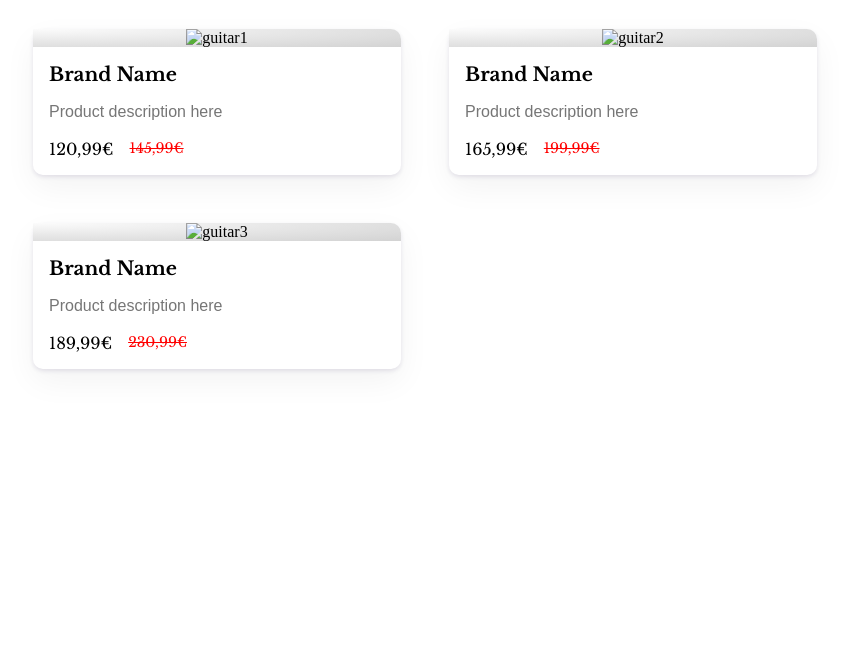
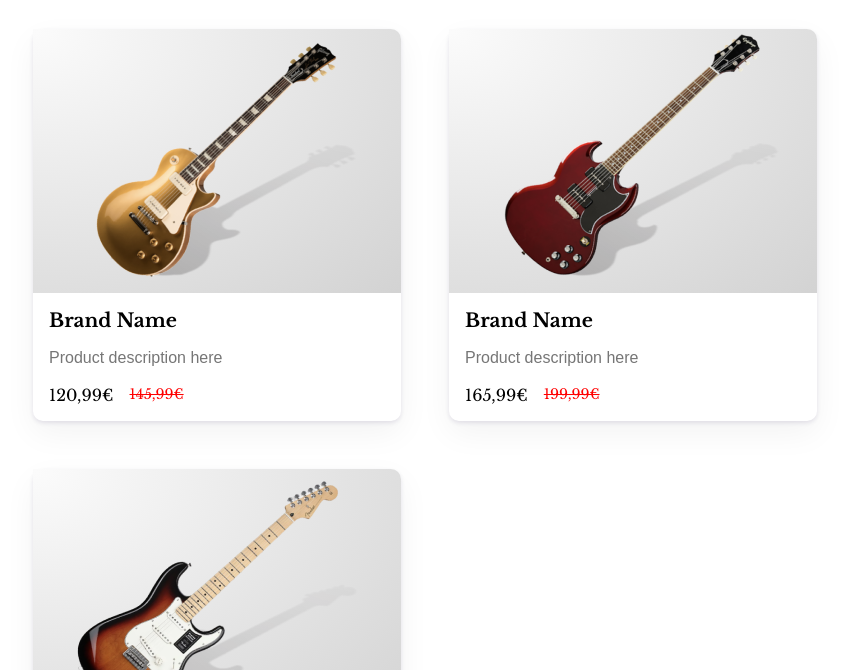
Before and after one commit to abbosaliy/BEM-aufgabe-Modul-7, a website: page index.html in a window 1280 px wide. Shown: the part 130-800 px from the top of the page, without its empty margins (23-875 px from the left). Drawn offline with nearby package versions, Linux system fonts and the light colour scheme; the site is published under a folder, as on GitHub Pages, so addresses that start at the root find nothing.

Commit message:
fixed an error impoting images

```diff
--- a/index.html
+++ b/index.html
@@ -12,7 +12,7 @@
       <div class="product-section">
         <div class="card">
           <div class="card-image">
-            <img src="/card_images/guitar1.png" alt="guitar1" />
+            <img src="card_images/guitar1.png" alt="guitar1" />
           </div>
           <div class="card-info">
             <span class="card-title">Brand Name</span>
@@ -25,7 +25,7 @@
         </div>
         <div class="card">
           <div class="card-image">
-            <img src="/card_images/guitar2.png" alt="guitar2" />
+            <img src="card_images/guitar2.png" alt="guitar2" />
           </div>
           <div class="card-info">
             <span class="card-title">Brand Name</span>
@@ -38,7 +38,7 @@
         </div>
         <div class="card">
           <div class="card-image">
-            <img src="/card_images/guitar3.png" alt="guitar3" />
+            <img src="card_images/guitar3.png" alt="guitar3" />
           </div>
           <div class="card-info">
             <span class="card-title">Brand Name</span>
```
